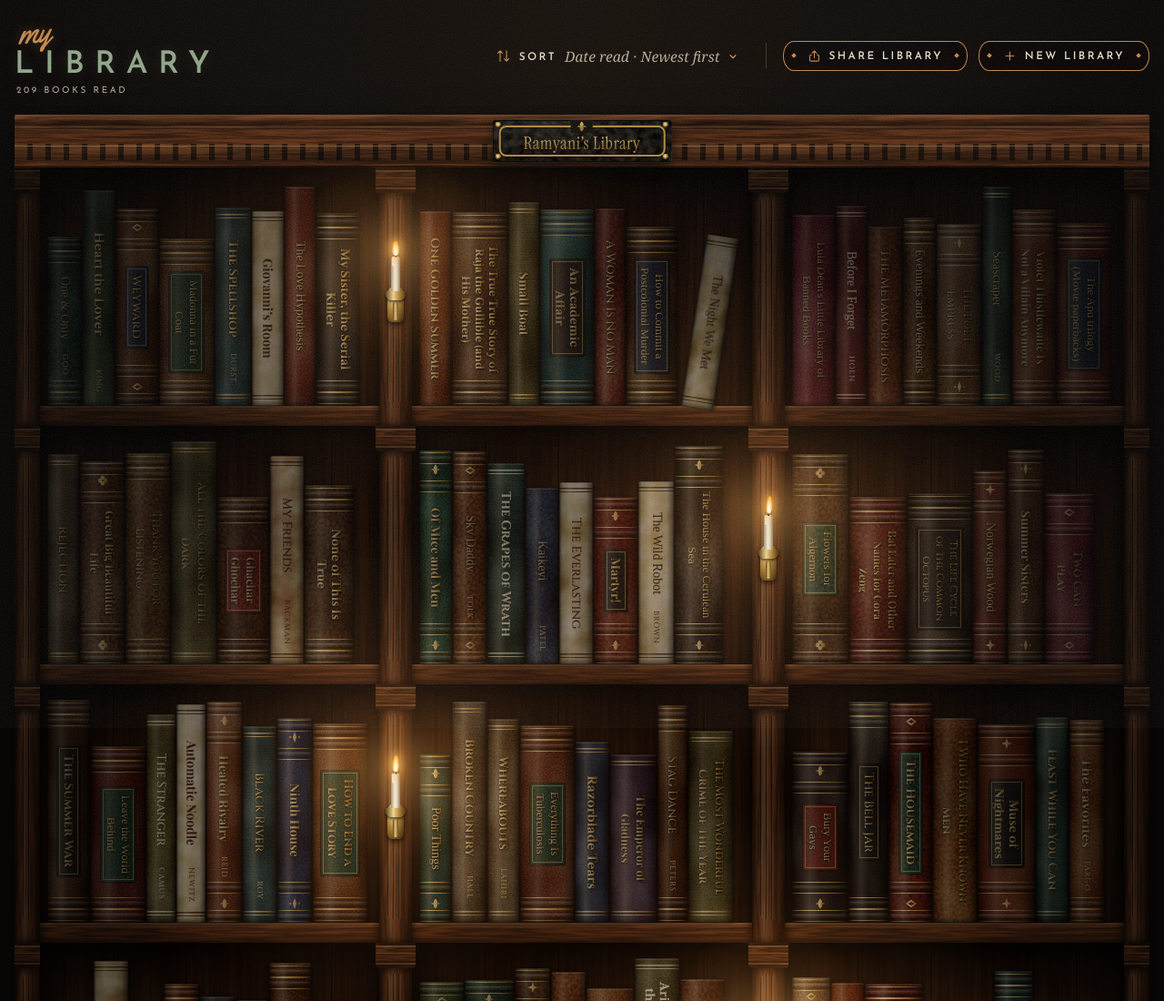
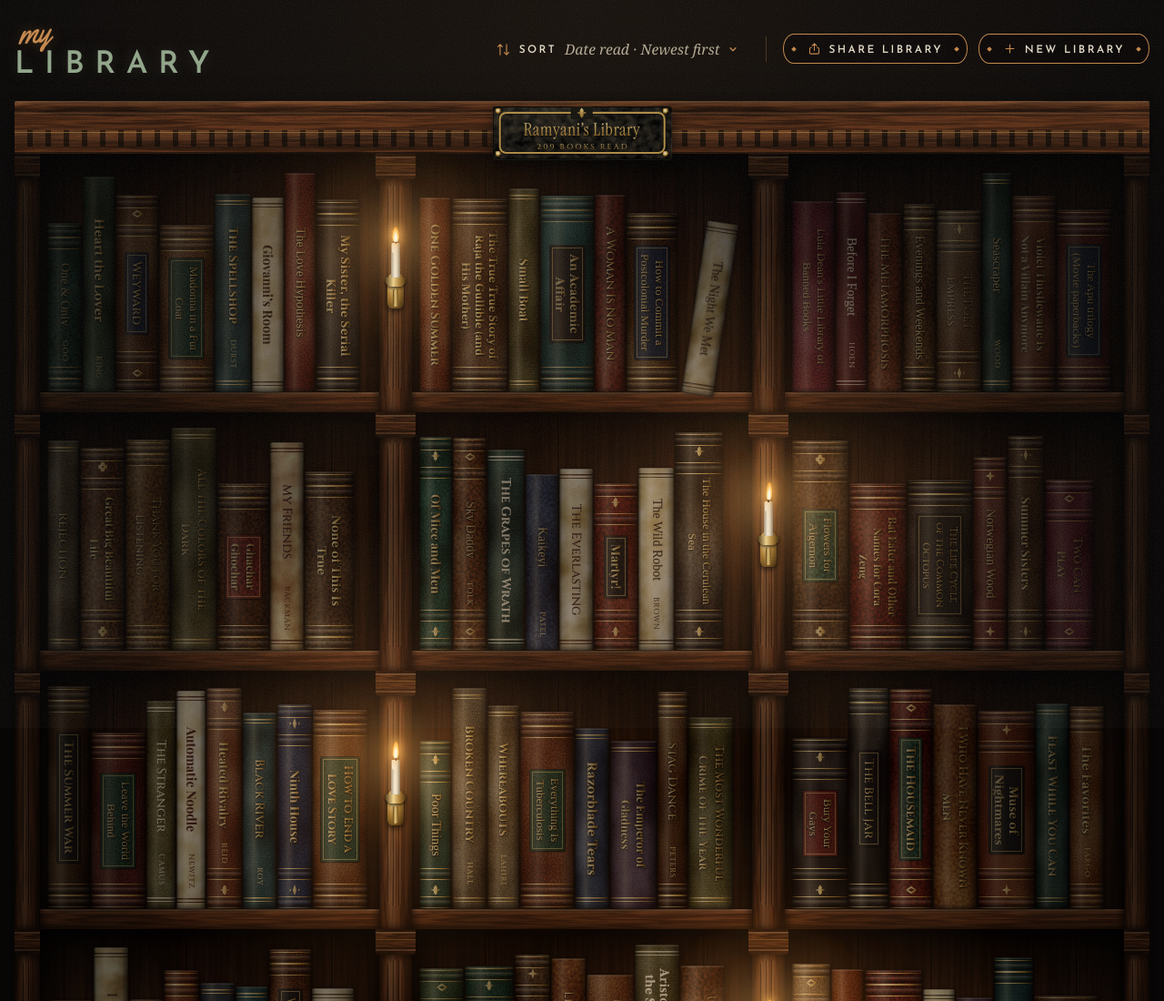
Before and after one commit to ramyani-ghosh/my-library, a plain HTML site: page index.html in a window 1280 px wide. Shown: the top 1100 px of the page at 91% size. Drawn offline with nearby package versions, Linux system fonts and the light colour scheme; a web font is replaced by a local one.

Commit message:
Show the books-read count on the plaque
The count moves from the header to a small engraved line under the
library's name on the plaque. Unnamed libraries read "My Library",
so the plaque (and count) always shows.

Co-Authored-By: Claude Opus 5.5 <noreply@anthropic.com>

```diff
--- a/app.js
+++ b/app.js
@@ -1336,8 +1336,7 @@
 
   function setOwner(name, { persist = libSource === "upload" } = {}) {
     owner = cleanName(name);
-    $("plaqueText").textContent = owner ? libraryTitle(owner) : "";
-    $("plaque").hidden = !owner;
+    $("plaqueText").textContent = libraryTitle(owner);   // "My Library" when unnamed
     document.title = libraryTitle(owner);
     if (persist) {
       try { owner ? localStorage.setItem(OWNER_KEY, owner) : localStorage.removeItem(OWNER_KEY); } catch { /* ignore */ }
@@ -1379,7 +1378,7 @@
   }
   function updatePreview() {
     const n = cleanName(nd.input.value);
-    nd.preview.textContent = n ? `The plaque will read “${libraryTitle(n)}”` : "Leave it blank for no plaque.";
+    nd.preview.textContent = n ? `The plaque will read “${libraryTitle(n)}”` : "Left blank, the plaque reads \u201cMy Library\u201d.";
   }
   nd.input.addEventListener("input", updatePreview);
   nd.root.addEventListener("click", (e) => { if (e.target.closest("[data-close]")) closeNameDialog(); });
--- a/index.html
+++ b/index.html
@@ -10,7 +10,7 @@
   <link rel="preconnect" href="https://fonts.googleapis.com">
   <link rel="preconnect" href="https://fonts.gstatic.com" crossorigin>
   <link href="https://fonts.googleapis.com/css2?family=Cinzel:wght@500;700&family=IM+Fell+English+SC&family=Instrument+Serif&family=Josefin+Sans:wght@400;600;700&family=Libre+Caslon+Text:wght@700&family=Playfair+Display:wght@700&family=Sorts+Mill+Goudy:ital@0;1&family=Yellowtail&display=swap" rel="stylesheet">
-  <link rel="stylesheet" href="styles.css?v=10">
+  <link rel="stylesheet" href="styles.css?v=11">
 </head>
 <body class="intro">
   <!-- Large title shown on arrival; it glides up into the header -->
@@ -32,7 +32,6 @@
           <span class="brand-caps">Library</span>
         </a>
       </h1>
-      <span class="count" id="count"></span>
     </div>
 
     <div class="tb-actions tb-side">
@@ -109,7 +108,7 @@
 
     <!-- Bookcase -->
     <section class="bookcase" id="bookcase" hidden>
-      <div class="plaque" id="plaque" hidden><span class="plaque-crest" aria-hidden="true"></span><span class="plaque-text" id="plaqueText"></span></div>
+      <div class="plaque" id="plaque"><span class="plaque-crest" aria-hidden="true"></span><span class="plaque-text" id="plaqueText">My Library</span><span class="plaque-count" id="count"></span></div>
       <div class="cornice"></div>
       <div class="wall" id="wall"></div>
       <div class="plinth"></div>
@@ -139,6 +138,6 @@
     </div>
   </div>
 
-  <script src="app.js?v=10"></script>
+  <script src="app.js?v=11"></script>
 </body>
 </html>
--- a/styles.css
+++ b/styles.css
@@ -1096,7 +1096,8 @@ body.viewing { overflow: hidden; }
   z-index: 10;              /* under the darkness veil, so it is lit with the room */
   transform: translateX(-50%);
   max-width: calc(100% - 40px);
-  padding: 15px 34px 9px;
+  padding: 15px 34px 8px;
+  text-align: center;
   border-radius: 3px;
   background-color: #17140f;
   background-image:
@@ -1154,6 +1155,26 @@ body.viewing { overflow: hidden; }
   mask: var(--plaque-orn) center / contain no-repeat;
   filter: drop-shadow(0 1px 0 rgba(0, 0, 0, 0.8));
 }
+/* small engraved second line: "209 books read" */
+.plaque-count {
+  position: relative;
+  display: block;
+  margin-top: 2px;
+  font-family: "Cinzel", Georgia, serif;
+  font-weight: 500;
+  font-size: 8.5px;
+  letter-spacing: 0.24em;
+  text-transform: uppercase;
+  text-align: center;
+  padding-left: 0.24em;     /* balance the trailing letter-space */
+  color: transparent;
+  background: var(--brass);
+  -webkit-background-clip: text;
+  background-clip: text;
+  opacity: 0.85;
+  filter: drop-shadow(0 1px 0 rgba(0, 0, 0, 0.9));
+}
+.plaque-count:empty { display: none; }
 .plaque-text {
   position: relative;
   display: block;
```
Also changed, not shown: README.md.
